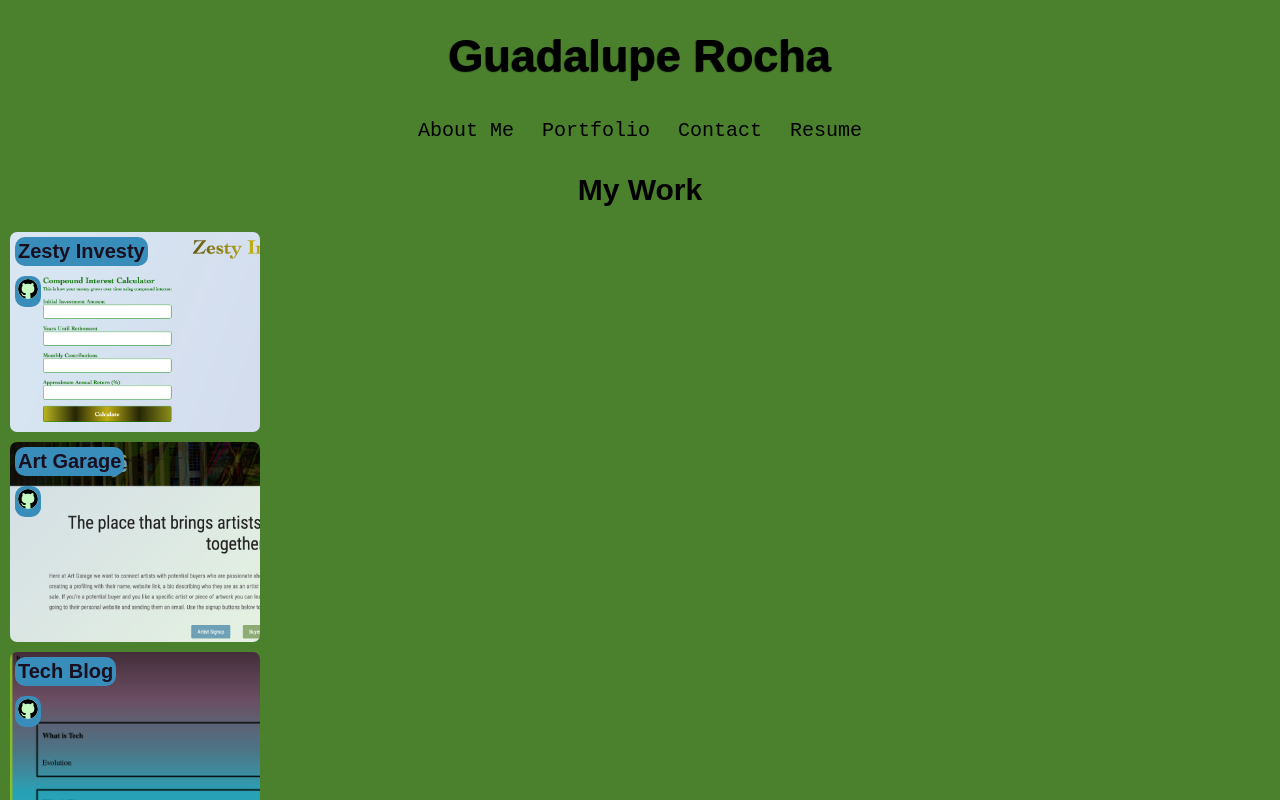
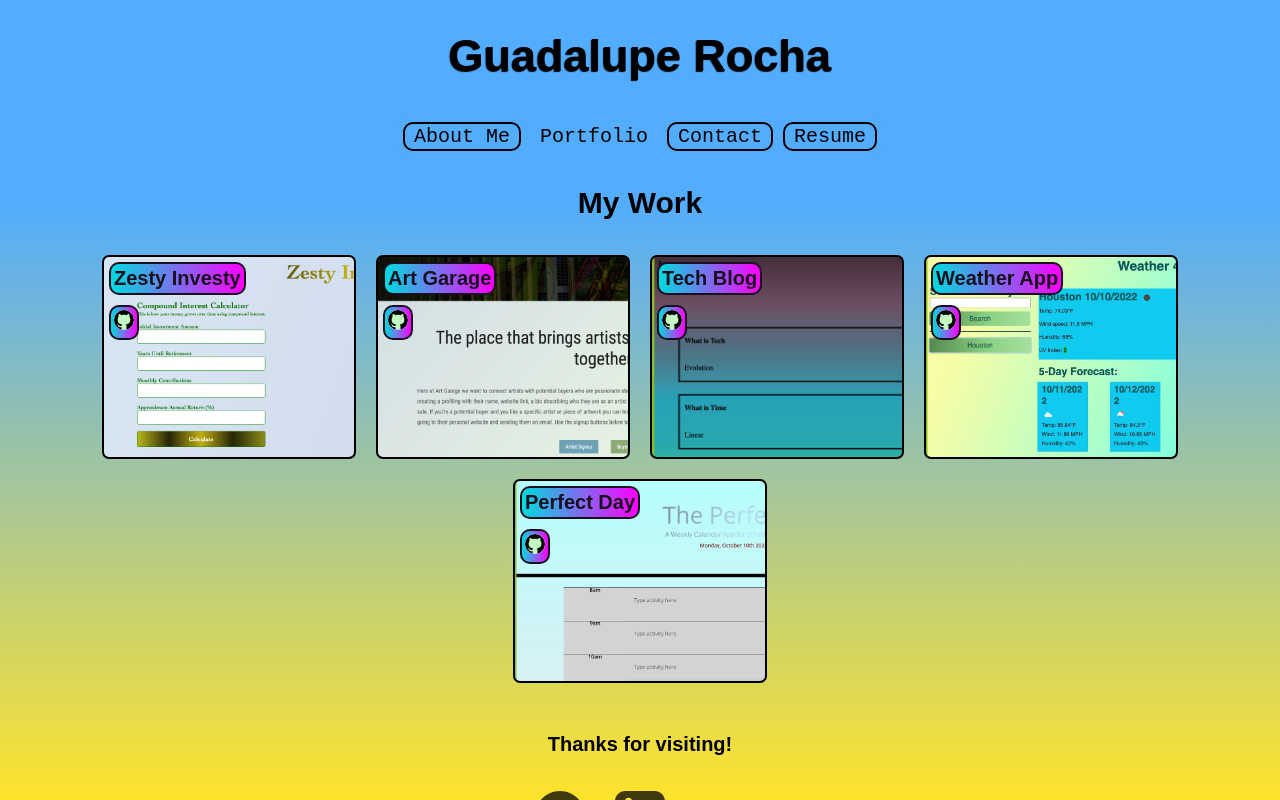
Before and after one commit to grocha78/my-portfolio, a React (Create React App) app: page / in a window 1280 px wide. Both pictures are taken after a click on the button "Portfolio". Shown: the top 800 px of the page. Built offline with nearby package versions, Linux system fonts and the light colour scheme.

Commit message:
updated css stylings

```diff
--- a/src/App.css
+++ b/src/App.css
@@ -1,26 +1,29 @@
 body {
-    background-color: #4b812c;
+    background-color: #52ACFF;
+    background-image: linear-gradient(180deg, #52ACFF 25%, #FFE32C 100%);
+    background-attachment: fixed;
 }
 .app {
     text-align: center;
-    background-color: #4b812c;
+    background-color: #52ACFF;
+    background-image: linear-gradient(180deg, #52ACFF 25%, #FFE32C 100%);
+    background-attachment: fixed;
   }
 
   .header {
-    background-color: #4b812c;
+    background-color: #52ACFF;
+    background-image: linear-gradient(180deg, #52ACFF 25%, #FFE32C 100%);
+    background-attachment: fixed;
     display: flex;
     flex-direction: column;
     align-items: center;
     justify-content: center;
     font-size: calc(10px + 2vmin);
     color: black;
-
-  }
-
-  .my-5 {
-    background-color: #4b812c;
   }
 
   .nav {
-    background-color:#4b812c;
+    background-color: #52ACFF;
+    background-image: linear-gradient(180deg, #52ACFF 25%, #FFE32C 100%);
+    background-attachment: fixed;
   }
--- a/src/components/About/index.js
+++ b/src/components/About/index.js
@@ -4,9 +4,9 @@
 function About() {
     return (
         <section className='my-5'>
-            <h1 id="about">About Me</h1>
             < img src={selfie} className="my-2" style={{ width: "25%" }} alt="cover" />
-            <p id="bio">My name is Guadalupe Rocha and I am based out of Houston, TX. I grew up in south Texas, by the border, and moved to Houston to attend college. I have a B.A. in English/Linguistics and am now enrolled in a coding boot camp at Rice University in order to become a full stack web developer.</p>
+            <h1 className="about">About Me</h1>
+            <p className="bio">My name is Guadalupe Rocha and I am based out of Houston, TX. I grew up in south Texas, by the border, and moved to Houston to attend college. I have a B.A. in English/Linguistics and am now enrolled in a coding boot camp at Rice University in order to become a full stack web developer.</p>
         </section>
     );
 }
--- a/src/components/Footer/index.js
+++ b/src/components/Footer/index.js
@@ -6,17 +6,15 @@
             <p>Thanks for visiting!</p>
              {/* icon from https://iconmonstr.com/github-1-svg/ */}
             <a href="https://github.com/grocha78">
-            <svg xmlns="http://www.w3.org/2000/svg" width="17" height="17" viewBox="0 0 24 24"><path d="M12 0c-6.626 0-12 5.373-12 12 0 5.302 3.438 9.8 8.207 11.387.599.111.793-.261.793-.577v-2.234c-3.338.726-4.033-1.416-4.033-1.416-.546-1.387-1.333-1.756-1.333-1.756-1.089-.745.083-.729.083-.729 1.205.084 1.839 1.237 1.839 1.237 1.07 1.834 2.807 1.304 3.492.997.107-.775.418-1.305.762-1.604-2.665-.305-5.467-1.334-5.467-5.931 0-1.311.469-2.381 1.236-3.221-.124-.303-.535-1.524.117-3.176 0 0 1.008-.322 3.301 1.23.957-.266 1.983-.399 3.003-.404 1.02.005 2.047.138 3.006.404 2.291-1.552 3.297-1.23 3.297-1.23.653 1.653.242 2.874.118 3.176.77.84 1.235 1.911 1.235 3.221 0 4.609-2.807 5.624-5.479 5.921.43.372.823 1.102.823 2.222v3.293c0 .319.192.694.801.576 4.765-1.589 8.199-6.086 8.199-11.386 0-6.627-5.373-12-12-12z" /></svg>
+            <svg xmlns="http://www.w3.org/2000/svg" width="50" height="50" viewBox="0 0 24 24"><path d="M12 0c-6.626 0-12 5.373-12 12 0 5.302 3.438 9.8 8.207 11.387.599.111.793-.261.793-.577v-2.234c-3.338.726-4.033-1.416-4.033-1.416-.546-1.387-1.333-1.756-1.333-1.756-1.089-.745.083-.729.083-.729 1.205.084 1.839 1.237 1.839 1.237 1.07 1.834 2.807 1.304 3.492.997.107-.775.418-1.305.762-1.604-2.665-.305-5.467-1.334-5.467-5.931 0-1.311.469-2.381 1.236-3.221-.124-.303-.535-1.524.117-3.176 0 0 1.008-.322 3.301 1.23.957-.266 1.983-.399 3.003-.404 1.02.005 2.047.138 3.006.404 2.291-1.552 3.297-1.23 3.297-1.23.653 1.653.242 2.874.118 3.176.77.84 1.235 1.911 1.235 3.221 0 4.609-2.807 5.624-5.479 5.921.43.372.823 1.102.823 2.222v3.293c0 .319.192.694.801.576 4.765-1.589 8.199-6.086 8.199-11.386 0-6.627-5.373-12-12-12z" /></svg>
             </a>
-            <br></br>
             {/* icon from https://iconmonstr.com/linkedin-3-svg/ */}
             <a href="https://www.linkedin.com/in/guadalupe-rocha-394b2b13/">
-            <svg xmlns="http://www.w3.org/2000/svg" width="17" height="17" viewBox="0 0 24 24"><path d="M19 0h-14c-2.761 0-5 2.239-5 5v14c0 2.761 2.239 5 5 5h14c2.762 0 5-2.239 5-5v-14c0-2.761-2.238-5-5-5zm-11 19h-3v-11h3v11zm-1.5-12.268c-.966 0-1.75-.79-1.75-1.764s.784-1.764 1.75-1.764 1.75.79 1.75 1.764-.783 1.764-1.75 1.764zm13.5 12.268h-3v-5.604c0-3.368-4-3.113-4 0v5.604h-3v-11h3v1.765c1.396-2.586 7-2.777 7 2.476v6.759z" /></svg>
+            <svg xmlns="http://www.w3.org/2000/svg" width="50" height="50" viewBox="0 0 24 24"><path d="M19 0h-14c-2.761 0-5 2.239-5 5v14c0 2.761 2.239 5 5 5h14c2.762 0 5-2.239 5-5v-14c0-2.761-2.238-5-5-5zm-11 19h-3v-11h3v11zm-1.5-12.268c-.966 0-1.75-.79-1.75-1.764s.784-1.764 1.75-1.764 1.75.79 1.75 1.764-.783 1.764-1.75 1.764zm13.5 12.268h-3v-5.604c0-3.368-4-3.113-4 0v5.604h-3v-11h3v1.765c1.396-2.586 7-2.777 7 2.476v6.759z" /></svg>
             </a>
-            <br></br>
             {/* icon from https://iconmonstr.com/soundcloud-1-svg/ */}
             <a href="https://soundcloud.com/epulroch">
-            <svg xmlns="http://www.w3.org/2000/svg" width="24" height="24" viewBox="0 0 24 24"><path d="M7 17.939h-1v-8.068c.308-.231.639-.429 1-.566v8.634zm3 0h1v-9.224c-.229.265-.443.548-.621.857l-.379-.184v8.551zm-2 0h1v-8.848c-.508-.079-.623-.05-1-.01v8.858zm-4 0h1v-7.02c-.312.458-.555.971-.692 1.535l-.308-.182v5.667zm-3-5.25c-.606.547-1 1.354-1 2.268 0 .914.394 1.721 1 2.268v-4.536zm18.879-.671c-.204-2.837-2.404-5.079-5.117-5.079-1.022 0-1.964.328-2.762.877v10.123h9.089c1.607 0 2.911-1.393 2.911-3.106 0-2.233-2.168-3.772-4.121-2.815zm-16.879-.027c-.302-.024-.526-.03-1 .122v5.689c.446.143.636.138 1 .138v-5.949z"/></svg>
+            <svg xmlns="http://www.w3.org/2000/svg" width="50" height="50" viewBox="0 0 24 24"><path d="M7 17.939h-1v-8.068c.308-.231.639-.429 1-.566v8.634zm3 0h1v-9.224c-.229.265-.443.548-.621.857l-.379-.184v8.551zm-2 0h1v-8.848c-.508-.079-.623-.05-1-.01v8.858zm-4 0h1v-7.02c-.312.458-.555.971-.692 1.535l-.308-.182v5.667zm-3-5.25c-.606.547-1 1.354-1 2.268 0 .914.394 1.721 1 2.268v-4.536zm18.879-.671c-.204-2.837-2.404-5.079-5.117-5.079-1.022 0-1.964.328-2.762.877v10.123h9.089c1.607 0 2.911-1.393 2.911-3.106 0-2.233-2.168-3.772-4.121-2.815zm-16.879-.027c-.302-.024-.526-.03-1 .122v5.689c.446.143.636.138 1 .138v-5.949z"/></svg>
             </a>
         </footer>
     );
--- a/src/index.css
+++ b/src/index.css
@@ -5,6 +5,7 @@
   -webkit-font-smoothing: antialiased;
   -moz-osx-font-smoothing: grayscale;
   font-weight: bold;
+
 }
 
 code {
@@ -42,8 +43,9 @@
   background-color: var(--color-three);
 }
 
-#header nav {
-  background-color: var(--color-three);
+.header nav {
+  border-radius: 10px;
+  margin: 5px;
 }
 
 h1 {
@@ -59,9 +61,8 @@
 }
 
 button {
-  border: 2px solid var(--color-four);
+  border: 2px solid ;
   border-radius: 10px;
-  background-color: var(--color-two);
   font-family: 'Courier New', Courier, monospace;
   font-size: 17px;
   margin: 5px;
@@ -85,31 +86,30 @@
 }
 
 /* footer */
-#footer {
-  position: fixed;
-  left: 0;
-  bottom: 0;
+.footer {
+  position: absolute;
   width: 100%;
-  height: 15%;
-  background-color: var(--color-three);
+  height: 25%;
   text-align: center;
+  margin: auto;
 }
 
-#footer p {
+.footer p {
   background-color: var(--color-three);
   font-size: 20px;
 }
 
-#footer a {
+.footer a {
   background-color: var(--color-three);
   opacity: 75%;
 }
 
-#footer svg {
+.footer svg {
   background-color: var(--color-three);
+  margin: 15px;
 }
 
-#footer a:hover {
+.footer a:hover {
   opacity: 100%;
 }
 
@@ -118,34 +118,36 @@
   font-size: 30px;
 }
 
-#selfie {
+.selfie {
   max-height: 200px;
   margin: 15px;
   border: 2px solid var(--color-four);
   border-radius: 10px;
 }
 
-#about {
-  display: flex;
-  flex-wrap: wrap;
-  justify-content: space-around;
+.about {
+  margin: 20px;
+  justify-content:center;
 }
 
-#bio {
+.bio {
   width: 60%;
-  margin: 15px;
+  margin:auto;
+  font-weight: bolder;
 }
 
 /* projects */
 
-#gallery {
+.gallery {
   display: flex;
   flex-wrap: wrap;
-  justify-content: space-evenly;
-  margin: 20px
+  justify-content:center;
+  margin: 20px;
+  border-radius: 7px;
 }
 
-#gallery img {
+.gallery img {
+  display: flex;
   height: 100px;
   object-fit: cover;
 }
@@ -157,12 +159,14 @@
   height: 200px;
   background-size: cover;
   margin: 10px;
-  border: 2px solid var(--color-four);
+  border: 2px solid;
   border-radius: 7px;
 }
 
 .card a {
-  background-color: rgb(56, 141, 187);
+  background-color: #00DBDE;
+  background-image: linear-gradient(90deg, #00DBDE 0%, #FC00FF 100%);
+  ;
   color: rgb(25, 15, 31);
   margin: 5px;
   width: fit-content;
@@ -170,7 +174,7 @@
   font-weight: bold;
   border-radius: 10px;
   padding: 3px;
-  border: 2px solid var(--color-two);
+  border: 2px solid;
 }
 
 .card a svg {
@@ -197,21 +201,26 @@
 
 /* contact */
 #contact-form div {
-  margin: 10px;
+  margin: 20px;
 }
 
 #contact-form input {
   margin: 8px;
-  border: 1px solid var(--color-three)
+  border: 2px solid;
+  background-color: aliceblue;
+  border-radius: 8px;
 }
 
 #contact-form textarea {
   margin: 8px;
-  border: 1px solid var(--color-three)
+  border: 2px solid ;
+  background-color: aliceblue;
+  border-radius: 8px;
 }
 
 .error-text {
   font-weight: bold;
+  color: black;
 }
 
 /* resume */
```
